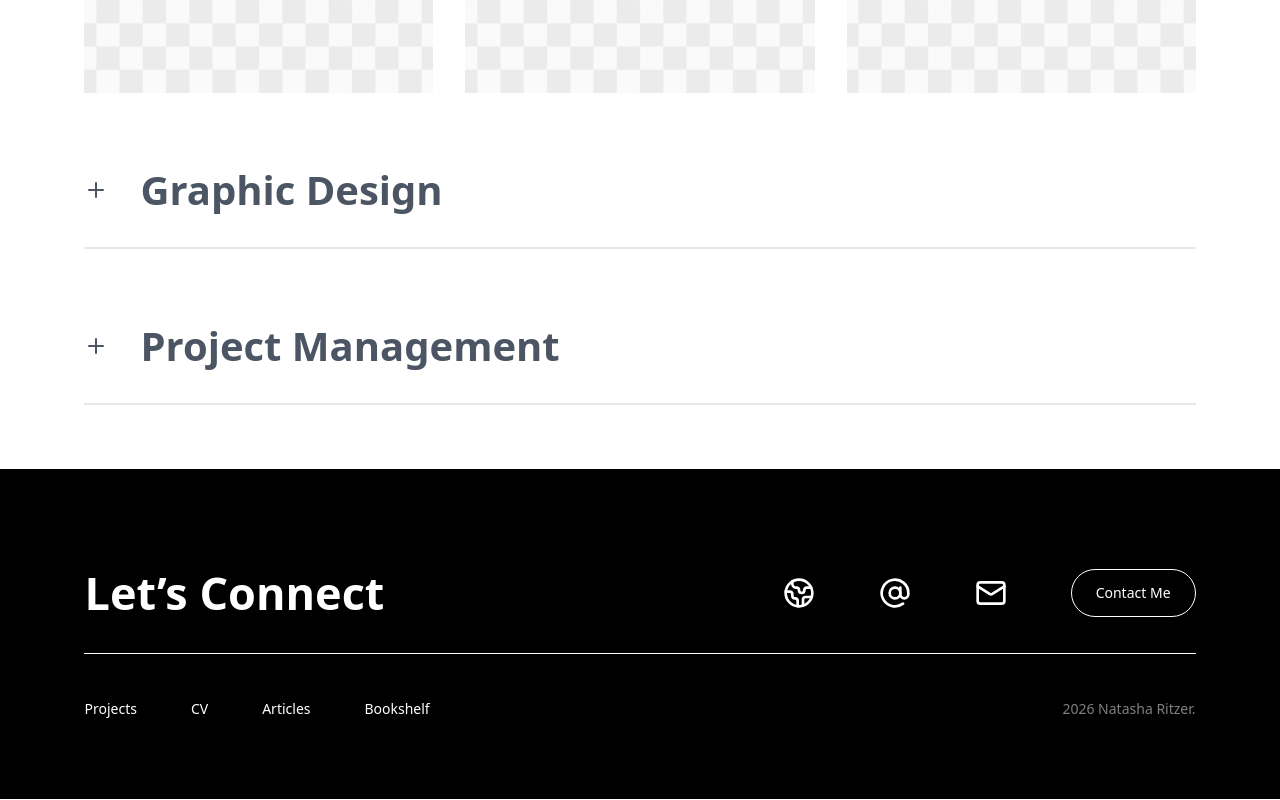
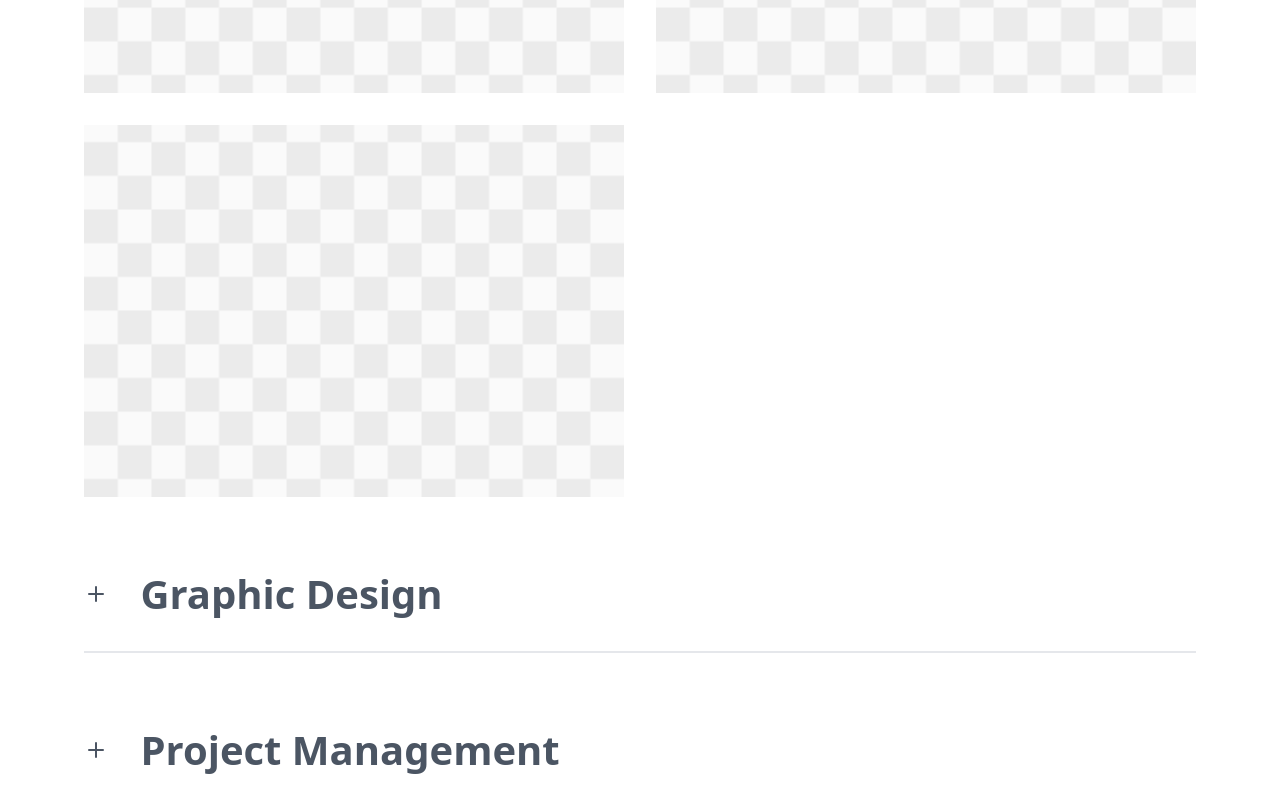
Before and after one commit to ABilevich/natasha-ritzer-portfolio, a React app: page / in a window 1280 px wide. Shown: the part 4180-4980 px from the top of the page. Built offline with nearby package versions, Linux system fonts and the light colour scheme; the HTML template or start-up script is replaced by a standard one.

Commit message:
chore: drop down on projects subsections

```diff
--- a/src/features/home/components/ProjectsSection.tsx
+++ b/src/features/home/components/ProjectsSection.tsx
@@ -1,3 +1,4 @@
+import { useState } from 'react'
 import { Minus, Plus } from 'lucide-react'
 import projectPlaceholder from '@/assets/figma/project-placeholder.png'
 import { projectCategories } from '../homeContent'
@@ -5,6 +6,22 @@ import { ProjectPreviewCard } from './ProjectPreviewCard'
 import { SectionTitle } from './SectionTitle'
 
 export function ProjectsSection() {
+  const [expandedCategories, setExpandedCategories] = useState(() =>
+    Object.fromEntries(
+      projectCategories.map((category) => [
+        category.title,
+        category.defaultExpanded,
+      ]),
+    ),
+  )
+
+  const toggleCategory = (title: string) => {
+    setExpandedCategories((current) => ({
+      ...current,
+      [title]: !current[title],
+    }))
+  }
+
   return (
     <section
       id="projects"
@@ -15,11 +32,21 @@ export function ProjectsSection() {
         <SectionTitle title="Projects" />
         <div className="flex flex-col gap-6 md:gap-10">
           {projectCategories.map((category) => {
-            const Icon = category.expanded ? Minus : Plus
+            const isExpanded = expandedCategories[category.title]
+            const Icon = isExpanded ? Minus : Plus
+            const panelId = `projects-${category.title
+              .toLowerCase()
+              .replaceAll(' ', '-')}`
 
             return (
               <article key={category.title} className="w-full">
-                <div className="flex items-center gap-4 border-b-2 border-[#e5e7eb] py-6 md:gap-8 md:py-8">
+                <button
+                  type="button"
+                  aria-controls={panelId}
+                  aria-expanded={isExpanded}
+                  onClick={() => toggleCategory(category.title)}
+                  className="flex w-full cursor-pointer items-center gap-4 border-0 border-b-2 border-solid border-[#e5e7eb] bg-transparent px-0 py-6 text-left md:gap-8 md:py-8"
+                >
                   <Icon
                     className="size-5 shrink-0 text-[#4b5563] md:size-6"
                     aria-hidden="true"
@@ -27,9 +54,12 @@ export function ProjectsSection() {
                   <h3 className="m-0 text-2xl font-semibold leading-tight text-[#4b5563] md:text-[40px]">
                     {category.title}
                   </h3>
-                </div>
-                {category.expanded && (
-                  <div className="grid grid-cols-1 gap-5 pt-6 sm:grid-cols-2 lg:grid-cols-3 lg:gap-8 lg:pt-10">
+                </button>
+                {isExpanded && (
+                  <div
+                    id={panelId}
+                    className="grid grid-cols-1 gap-5 pt-6 sm:grid-cols-2 lg:gap-8 lg:pt-10"
+                  >
                     {category.projects.map((project, index) => (
                       <ProjectPreviewCard
                         key={`${project.title}-${index}`}
--- a/src/features/home/homeContent.ts
+++ b/src/features/home/homeContent.ts
@@ -44,20 +44,20 @@ export const skills = [
 export const projectCategories = [
   {
     title: 'UX UI Design',
-    expanded: true,
+    defaultExpanded: true,
     projects: [
       {
-        title: 'Project title',
+        title: 'UX UI Project',
         description:
           'Lorem ipsum dolor sit amet, consectetur adipiscing elit. Aenean in lacus ullamcorper sem vulputate pharetra.',
       },
       {
-        title: 'Project title',
+        title: 'Product Design Case Study',
         description:
           'Lorem ipsum dolor sit amet, consectetur adipiscing elit. Aenean in lacus ullamcorper sem vulputate pharetra.',
       },
       {
-        title: 'Project title',
+        title: 'Design System Project',
         description:
           'Lorem ipsum dolor sit amet, consectetur adipiscing elit. Aenean in lacus ullamcorper sem vulputate pharetra.',
       },
@@ -65,12 +65,44 @@ export const projectCategories = [
   },
   {
     title: 'Graphic Design',
-    expanded: false,
-    projects: [],
+    defaultExpanded: false,
+    projects: [
+      {
+        title: 'Brand Identity',
+        description:
+          'Lorem ipsum dolor sit amet, consectetur adipiscing elit. Aenean in lacus ullamcorper sem vulputate pharetra.',
+      },
+      {
+        title: 'Visual System',
+        description:
+          'Lorem ipsum dolor sit amet, consectetur adipiscing elit. Aenean in lacus ullamcorper sem vulputate pharetra.',
+      },
+      {
+        title: 'Editorial Design',
+        description:
+          'Lorem ipsum dolor sit amet, consectetur adipiscing elit. Aenean in lacus ullamcorper sem vulputate pharetra.',
+      },
+    ],
   },
   {
     title: 'Project Management',
-    expanded: false,
-    projects: [],
+    defaultExpanded: false,
+    projects: [
+      {
+        title: 'Launch Planning',
+        description:
+          'Lorem ipsum dolor sit amet, consectetur adipiscing elit. Aenean in lacus ullamcorper sem vulputate pharetra.',
+      },
+      {
+        title: 'Team Workflow',
+        description:
+          'Lorem ipsum dolor sit amet, consectetur adipiscing elit. Aenean in lacus ullamcorper sem vulputate pharetra.',
+      },
+      {
+        title: 'Roadmap Coordination',
+        description:
+          'Lorem ipsum dolor sit amet, consectetur adipiscing elit. Aenean in lacus ullamcorper sem vulputate pharetra.',
+      },
+    ],
   },
 ]
```
